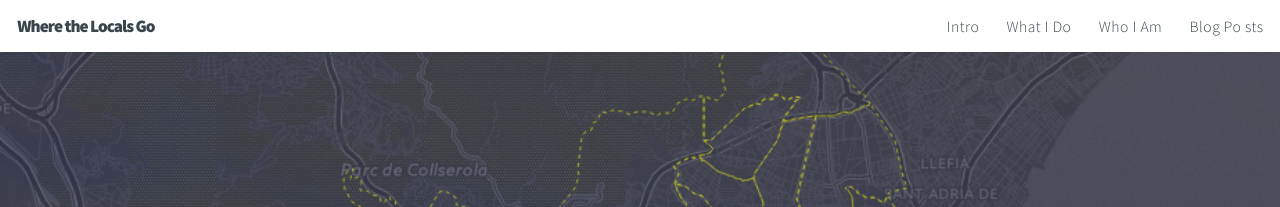
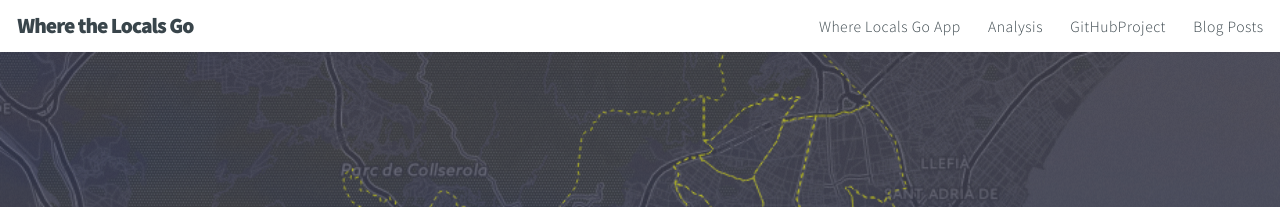
Before and after one commit to TeamUno/TeamUno.github.io, a Jekyll site: the page built from index.html, in a window 1280 px wide. Shown: the top 207 px of the page. Built offline with Jekyll 4.4.1, drawn with Linux system fonts in a browser that asks for light colours; Markdown is read by kramdown in place of the engine named in the settings; the list of posts is cut into pages by our own code.

Commit message:
default changes

```diff
--- a/_layouts/default.html
+++ b/_layouts/default.html
@@ -20,15 +20,15 @@
 <header id="header">
 
   <!-- Logo -->
-  <h1 id="logo">Where the Locals Go</h1>
+  <h1 id="logo"><a href="#intro">Where the Locals Go</a></h1>
 
   <!-- Nav -->
   <nav id="nav">
     <ul>
-      <li><a href="#intro">Intro</a></li>
-      <li><a href="#one">What I Do</a></li>
-      <li><a href="#two">Who I Am</a></li>
-      <li><a href="#blog">Blog Po sts</a></li>
+      <li><a href="http://3i3.es:3333">Where Locals Go App</a></li>
+      <li><a href="#one">Analysis</a></li>
+      <li><a href="https://github.com/TeamUno/project">GitHubProject</a></li>
+      <li><a href="#blog">Blog Posts</a></li>
     </ul>
   </nav>
 
@@ -38,11 +38,9 @@
 <section id="intro" class="main style1 dark fullscreen">
   <div class="content container 75%">
     <header>
-      <h2>Hey.</h2>
+      <h2>Where people from 25 to 34 years go to eat in Barcelona?</h2>
     </header>
-    <p>Welcome to <strong>Big Picture</strong> a responsive site template designed
-      by <a href="http://html5up.net">HTML5 UP</a>, built on <strong><a href="http://getskel.com">Skel</a></strong>,
-      and released for free under the <a href="http://html5up.net/license">Creative Commons Attribution 3.0 license</a>.</p>
+    <p>Welcome to <strong>the restaurants recomender for Restaurants in Barcelona </strong> it take into acount your preferences to give you the best restaruant choices</p>
     <footer>
       <a href="#one" class="button style2 down">More</a>
     </footer>
@@ -72,11 +70,14 @@
       Fusce blandit ultrices sapien, in accumsan orci rhoncus eu. Sed sodales venenatis arcu,
       id varius justo euismod in. Curabitur egestas consectetur magna.</p>
   </div>
-  <a href="#work" class="button style2 down anchored">Next</a>
+  <a href="#blog" class="button style2 down anchored">Next</a>
 </section>
 
 <!-- Blog -->
 <section id="blog" >
+  <br/>
+  <br/>
+
   <div class="container content">
     {{ content }}
   </div>
```
